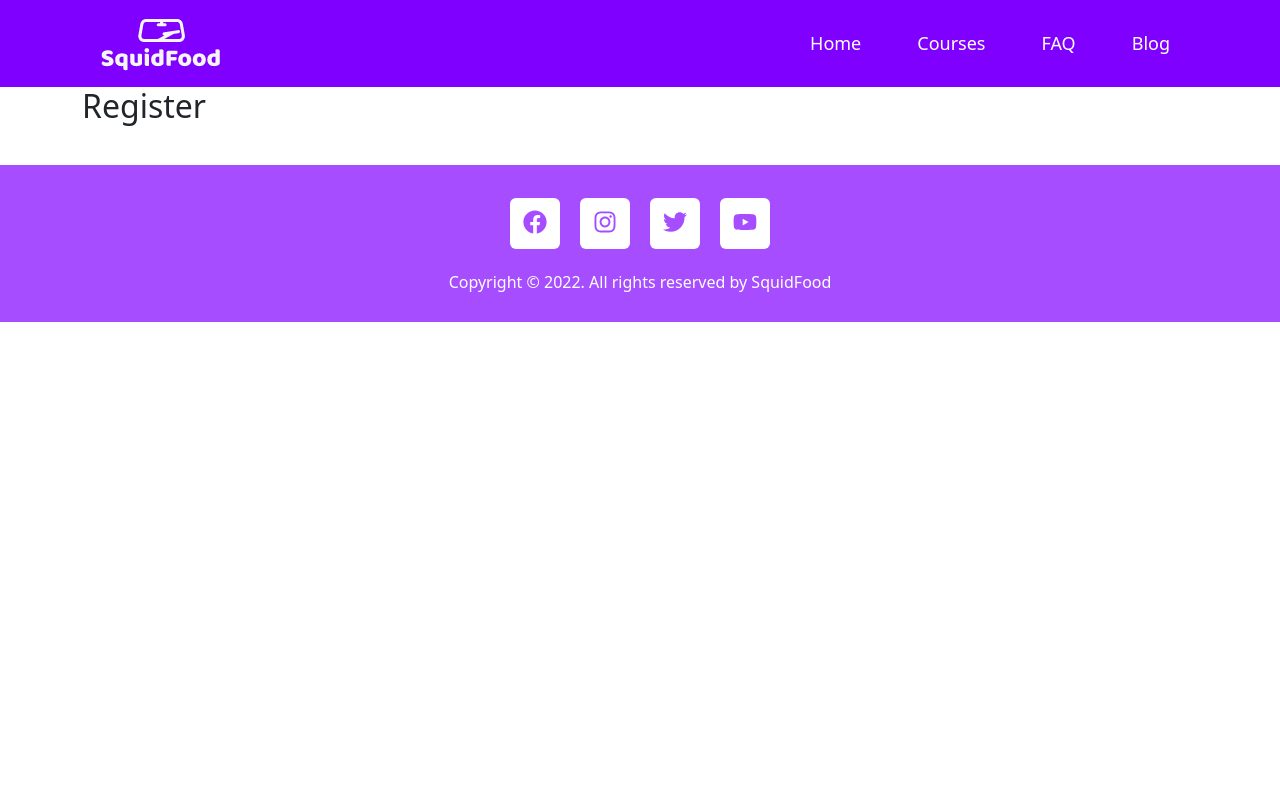
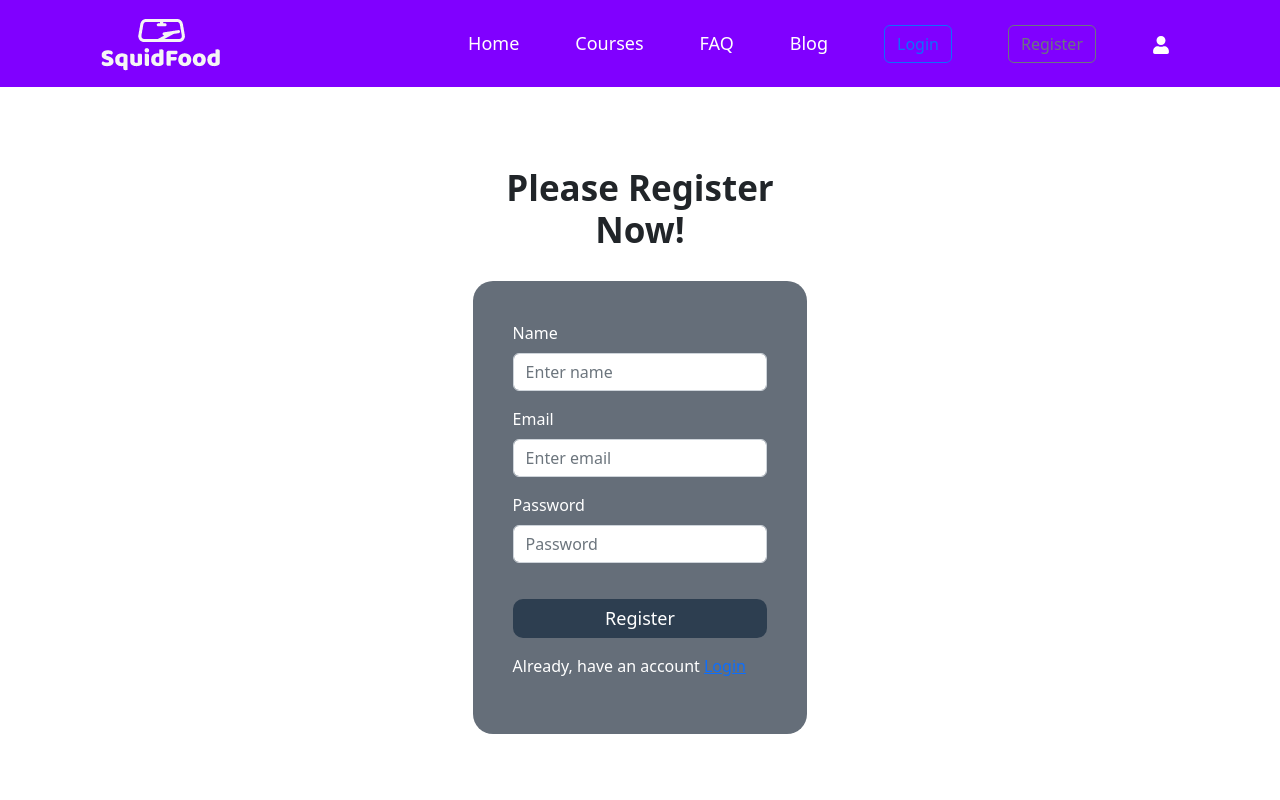
Before and after one commit to mushfik16381/review-client-side, a React (Create React App) app: page /register in a window 1280 px wide. Shown: the top 800 px of the page. Built offline with nearby package versions, Linux system fonts and the light colour scheme; no server answers.

Commit message:
register added

```diff
--- a/src/Context/UserContext.js
+++ b/src/Context/UserContext.js
@@ -28,7 +28,6 @@ const UserContext = ({children}) => {
 
     useEffect(() => {
         const unSubscribe = onAuthStateChanged(auth, currentUser => {
-            console.log(currentUser);
             setUser(currentUser);
             setLoading(false)
         })
--- a/src/Pages/Register/Register.js
+++ b/src/Pages/Register/Register.js
@@ -1,10 +1,52 @@
-import React from 'react';
+import React, { useContext, useState } from 'react';
+import { Link } from 'react-router-dom';
+import Form from 'react-bootstrap/Form';
+import { AuthContext } from '../../Context/UserContext';
 import './Register.css'
 
 const Register = () => {
+    const [error, setError] = useState(null);
+    const {createUser} = useContext(AuthContext)
+
+    const handleSubmit = event =>{
+        event.preventDefault();
+        const form = event.target;
+        const name = form.name.value
+        const email = form.email.value;
+        const password = form.password.value;
+        if(password.length < 6){
+            setError('Password should be a characters or more.');
+            return;
+        }
+        createUser(email, password)
+        .then(result => {
+            const user = result.user;
+            console.log(user);
+            form.reset();
+        })
+
+    }
     return (
-        <div>
-            <h2>Register</h2>
+        <div className=' mx-auto login-container'>
+            <h3 className='text'>Please Register Now!</h3>
+            <Form onSubmit={handleSubmit}>
+                <Form.Group className="mb-3" controlId="formBasicEmail">
+                    <Form.Label>Name</Form.Label>
+                    <Form.Control type="text" name="name" placeholder="Enter name" required/>
+                </Form.Group>
+                <Form.Group className="mb-3" controlId="formBasicEmail">
+                    <Form.Label>Email</Form.Label>
+                    <Form.Control type="email" name="email" placeholder="Enter email" required/>
+                </Form.Group>
+
+                <Form.Group className="mb-3" controlId="formBasicPassword">
+                    <Form.Label>Password</Form.Label>
+                    <Form.Control type="password" name="password" placeholder="Password" required/>
+                </Form.Group>
+                <button className='login'>Register</button>
+                <p className='text-white mt-3'>Already, have an account <Link to='/login'> Login</Link></p>
+                <p className='text-error'>{error}</p>
+            </Form>
         </div>
     );
 };
--- a/src/Shared/Footer/Footer.js
+++ b/src/Shared/Footer/Footer.js
@@ -5,18 +5,18 @@ import './Footer.css'
 const Footer = () => {
     return (
         <div className='footer-container'>
-                 <div class="container d-flex justify-content-center py-2">
-                 <button type="button" class="btn footer-icon" >
+                 <div className="container d-flex justify-content-center py-2">
+                 <button type="button" className="btn footer-icon" >
                     <h4><FaFacebook/></h4>
 
                 </button>
-                 <button type="button" class="btn footer-icon" >
+                 <button type="button" className="btn footer-icon" >
                     <h4><FaInstagram/></h4>
                 </button>
-                 <button type="button" class="btn footer-icon" >
+                 <button type="button" className="btn footer-icon" >
                     <h4><FaTwitter/></h4>
                 </button>
-                 <button type="button" class="btn footer-icon" >
+                 <button type="button" className="btn footer-icon" >
                     <h4><FaYoutube/></h4>
                 </button>
                 </div>
--- a/src/Shared/Header/Header.js
+++ b/src/Shared/Header/Header.js
@@ -1,10 +1,18 @@
-import React from 'react';
-import { Container, Nav, Navbar } from 'react-bootstrap';
+import React, { useContext } from 'react';
+import { Container, Image } from 'react-bootstrap';
+import Button from 'react-bootstrap/Button';
+import Nav from 'react-bootstrap/Nav';
+import Navbar from 'react-bootstrap/Navbar';
+import { FaUser } from 'react-icons/fa';
 import { Link } from 'react-router-dom';
+import OverlayTrigger from 'react-bootstrap/OverlayTrigger';
+import Tooltip from 'react-bootstrap/Tooltip';
 import logo from '../../images/logo.png'
 import './Header.css'
+import  { AuthContext } from '../../Context/UserContext';
 
 const Header = () => {
+    const {user, logOut} = useContext(AuthContext)
     return (
         <Navbar style={{backgroundColor: '#8000ff',}} expand="lg">
       <Container>
@@ -19,7 +27,7 @@ const Header = () => {
             <Nav.Link as={Link} to="/Faq">FAQ</Nav.Link>
             <Nav.Link as={Link} to="/blog">Blog</Nav.Link>
           </Nav>
-          {/* <Nav >
+          <Nav >
             {
               user?.uid ?
                 <button className='log-out' onClick={logOut}>Log Out</button>
@@ -39,7 +47,7 @@ const Header = () => {
             }</Nav.Link>
           </OverlayTrigger></div>
 
-          </Nav> */}
+          </Nav>
         </Navbar.Collapse>
       </Container>
     </Navbar>
```
